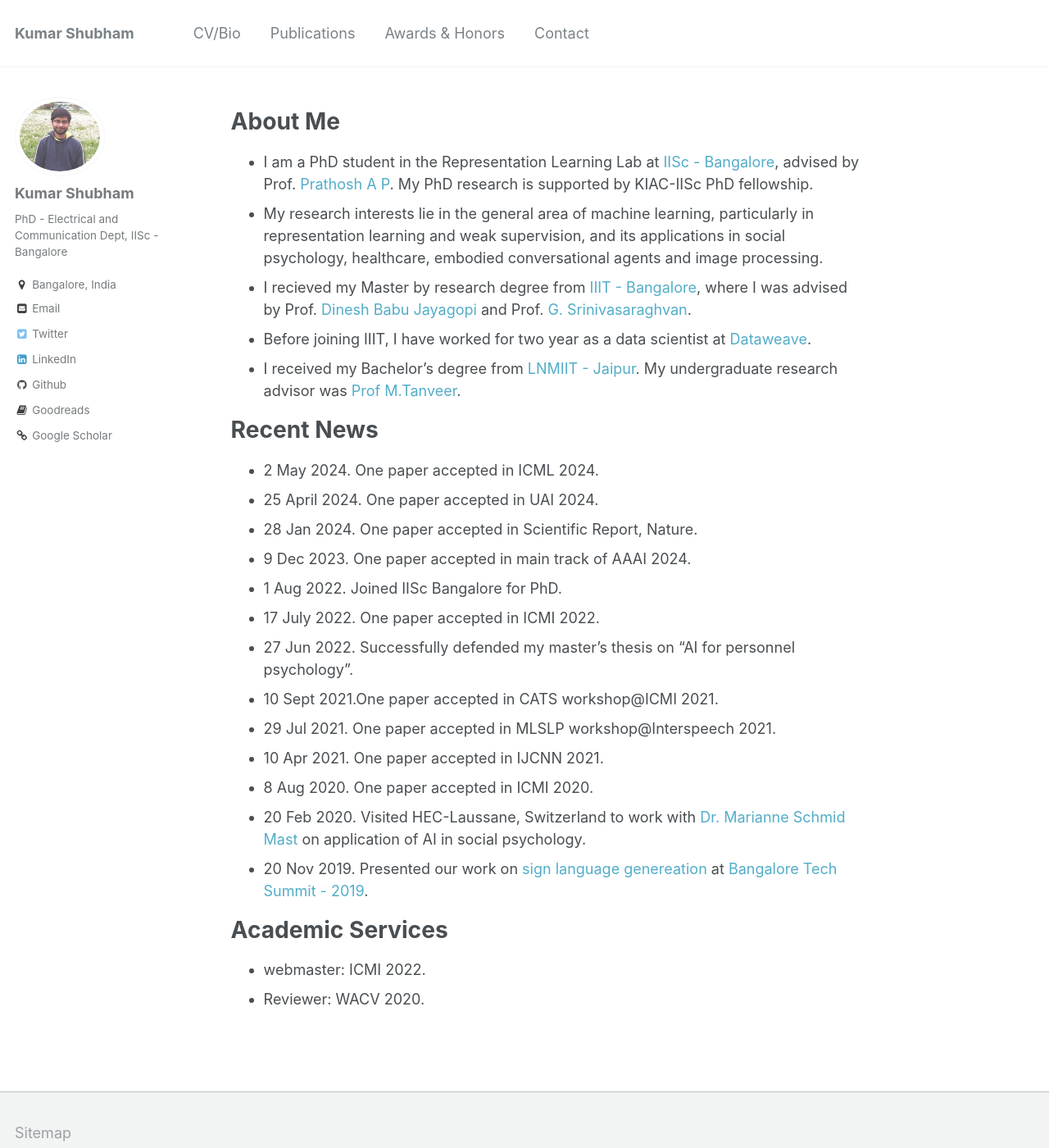
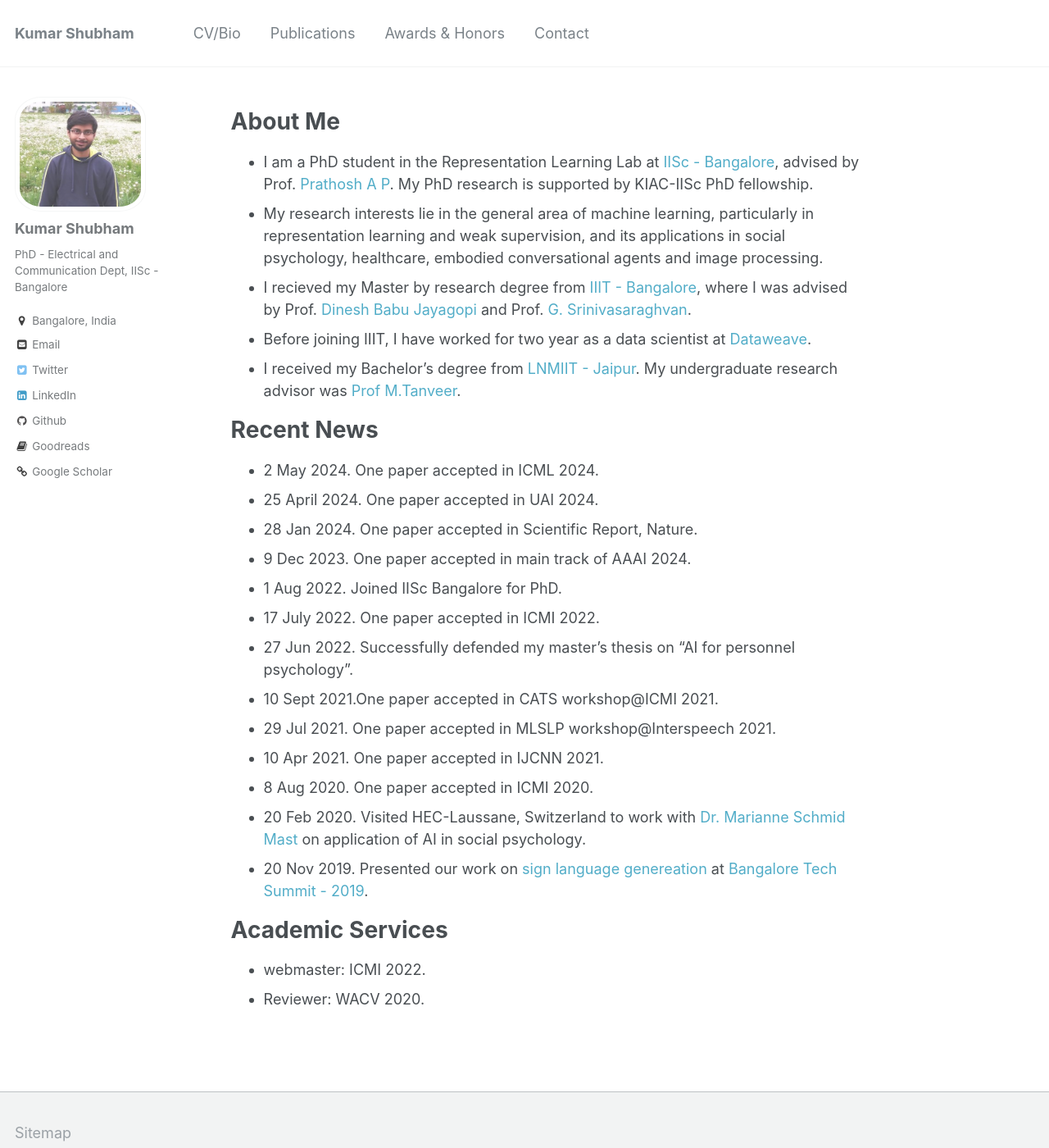
Before and after one commit to kyrs/kyrs.github.io, a Jekyll site: the page built from _pages/about.md, in a window 1280 px wide and 1400 px high. Shown: the whole window at 82% size. Built offline with Jekyll 4.4.1, drawn with Linux system fonts in a browser that asks for light colours.

Commit message:
Update _sidebar.scss

```diff
--- a/_sass/_sidebar.scss
+++ b/_sass/_sidebar.scss
@@ -68,8 +68,8 @@
 .author__avatar {
   display: table-cell;
   vertical-align: top;
-  width: 56px;
-  height: 46px;
+  width: 96px;
+  height: 96px;
 
   @include breakpoint($large) {
     display: block;
@@ -78,8 +78,8 @@
   }
 
   img {
-    max-width: 110px;
-    border-radius: 50%;
+    max-width: 160px;
+    border-radius: 20%;
 
     @include breakpoint($large) {
       padding: 5px;
```
